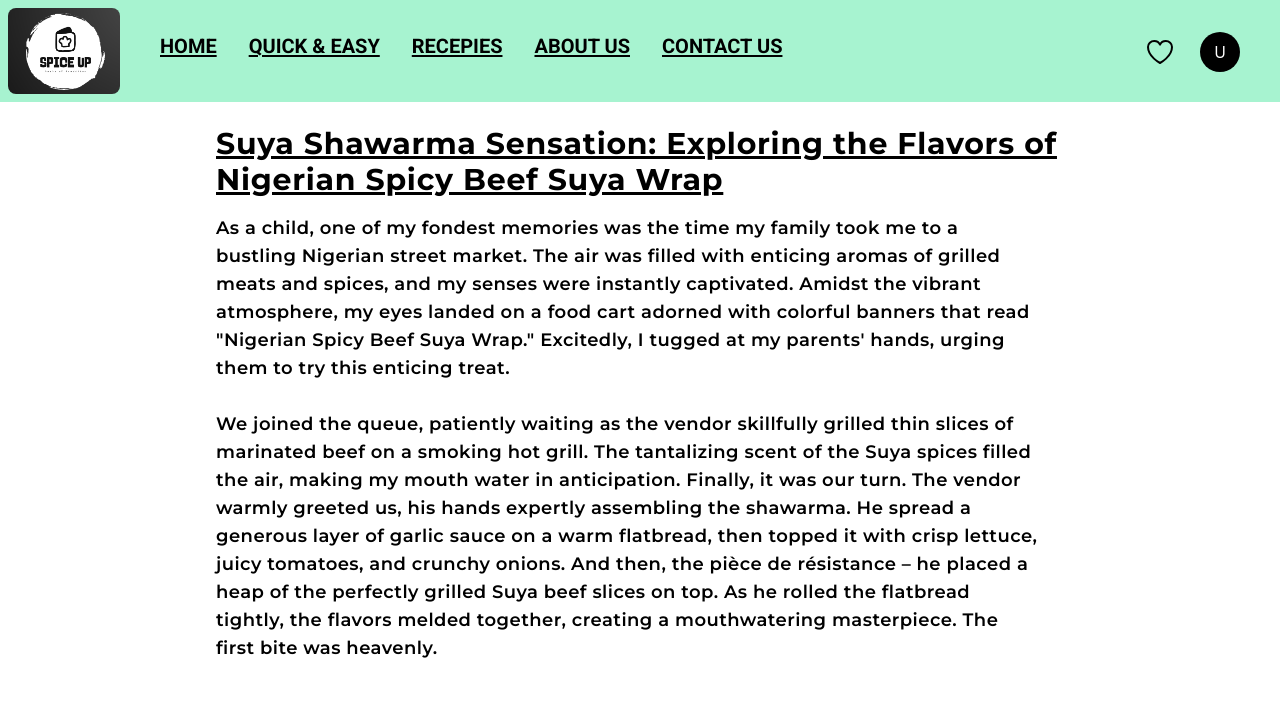
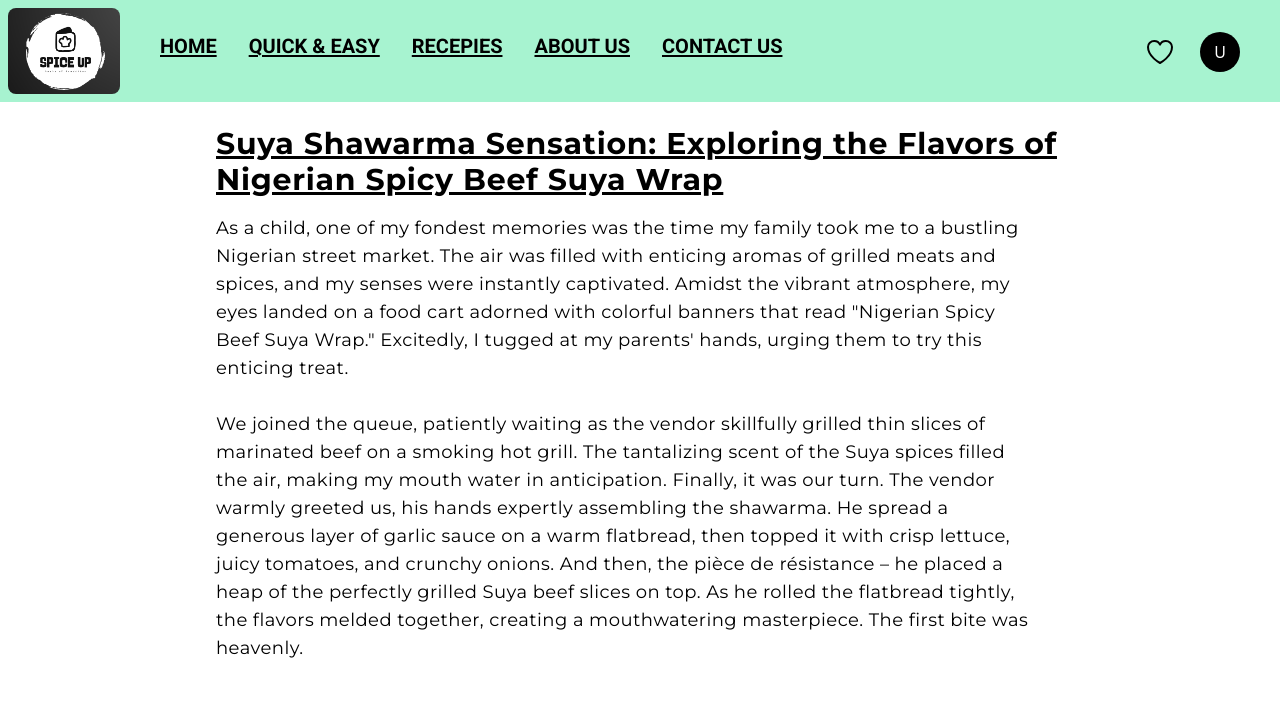
Before and after one commit to Hinal22i/Receipe_Book_Group5, a plain HTML site: page receipe3.html in a window 1280 px wide. Shown: the top 707 px of the page. Drawn offline with nearby package versions, Linux system fonts and the light colour scheme; grey boxes are pictures that could not be loaded.

Commit message:
final layout

```diff
--- a/receipe3.html
+++ b/receipe3.html
@@ -62,7 +62,7 @@
   <main class=" flex flex-col mx-auto mt-4 justify-center text-4x1 w-[60%] sm:w-[70%]">
     <div class="flex flex-col mx-auto justify-center text-4x1">
       <h1 class="text-3xl m-2 pl-4 font-[Montserrat] font-bold underline tracking-wide">Suya Shawarma Sensation: Exploring the Flavors of Nigerian Spicy Beef Suya Wrap</h1>
-      <p class="text-lg font-[Montserrat] font-semibold m-2 pl-4 pr-10 tracking-wide">As a child, one of my fondest memories was the time my family took me to a bustling Nigerian street market. The air was filled with enticing aromas of grilled meats and spices, and my senses were instantly captivated. Amidst the vibrant atmosphere, my eyes landed on a food cart adorned with colorful banners that read "Nigerian Spicy Beef Suya Wrap." Excitedly, I tugged at my parents' hands, urging them to try this enticing treat.   <br> <br>
+      <p class="text-lg font-[Montserrat] font-normal m-2 pl-4 pr-10 tracking-wide">As a child, one of my fondest memories was the time my family took me to a bustling Nigerian street market. The air was filled with enticing aromas of grilled meats and spices, and my senses were instantly captivated. Amidst the vibrant atmosphere, my eyes landed on a food cart adorned with colorful banners that read "Nigerian Spicy Beef Suya Wrap." Excitedly, I tugged at my parents' hands, urging them to try this enticing treat.   <br> <br>
 
           We joined the queue, patiently waiting as the vendor skillfully grilled thin slices of marinated beef on a smoking hot grill. The tantalizing scent of the Suya spices filled the air, making my mouth water in anticipation. Finally, it was our turn. The vendor warmly greeted us, his hands expertly assembling the shawarma. He spread a generous layer of garlic sauce on a warm flatbread, then topped it with crisp lettuce, juicy tomatoes, and crunchy onions. And then, the pièce de résistance – he placed a heap of the perfectly grilled Suya beef slices on top. As he rolled the flatbread tightly, the flavors melded together, creating a mouthwatering masterpiece. The first bite was heavenly.</p>
 
```
